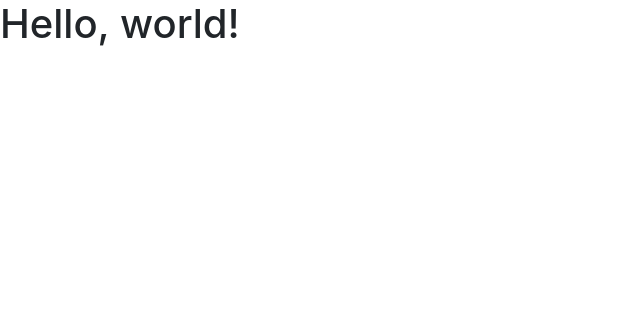
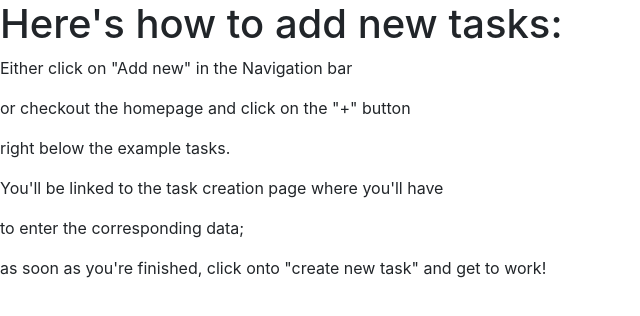
Before and after one commit to Quhaqu/Ha1, a plain HTML site: page Phillip's Dateien/tut.htm in a window 1280 px wide. Shown: the whole page, without its empty margins (0-640 px from the left). Drawn offline with nearby package versions, Linux system fonts and the light colour scheme.

Commit message:
Updated tutorial in Phillip's Dateien too

```diff
--- a/Phillip's Dateien/tut.htm
+++ b/Phillip's Dateien/tut.htm
@@ -11,8 +11,14 @@
     <title>How to add new tasks</title>
   </head>
   <body>
-    <h1>Hello, world!</h1>
+    <h1>Here's how to add new tasks:</h1>
 
+    <p> Either click on "Add new" in the Navigation bar</p>
+    <p>or checkout the homepage and click on the "+" button</p>
+    <p>right below the example tasks. </p>
+    <p>You'll be linked to the task creation page where you'll have </p>
+    <p> to enter the corresponding data;</p>
+    <p>as soon as you're finished, click onto "create new task" and get to work!</p>
     <!-- Optional JavaScript -->
     <!-- jQuery first, then Popper.js, then Bootstrap JS -->
     <script src="https://code.jquery.com/jquery-3.3.1.slim.min.js" integrity="sha384-q8i/X+965DzO0rT7abK41JStQIAqVgRVzpbzo5smXKp4YfRvH+8abtTE1Pi6jizo" crossorigin="anonymous"></script>
```
Also changed, not shown: Phillip's Dateien/Homepage.htm (+2 -2 lines), Phillip's Dateien/scripts.js (+7 -1 lines).
